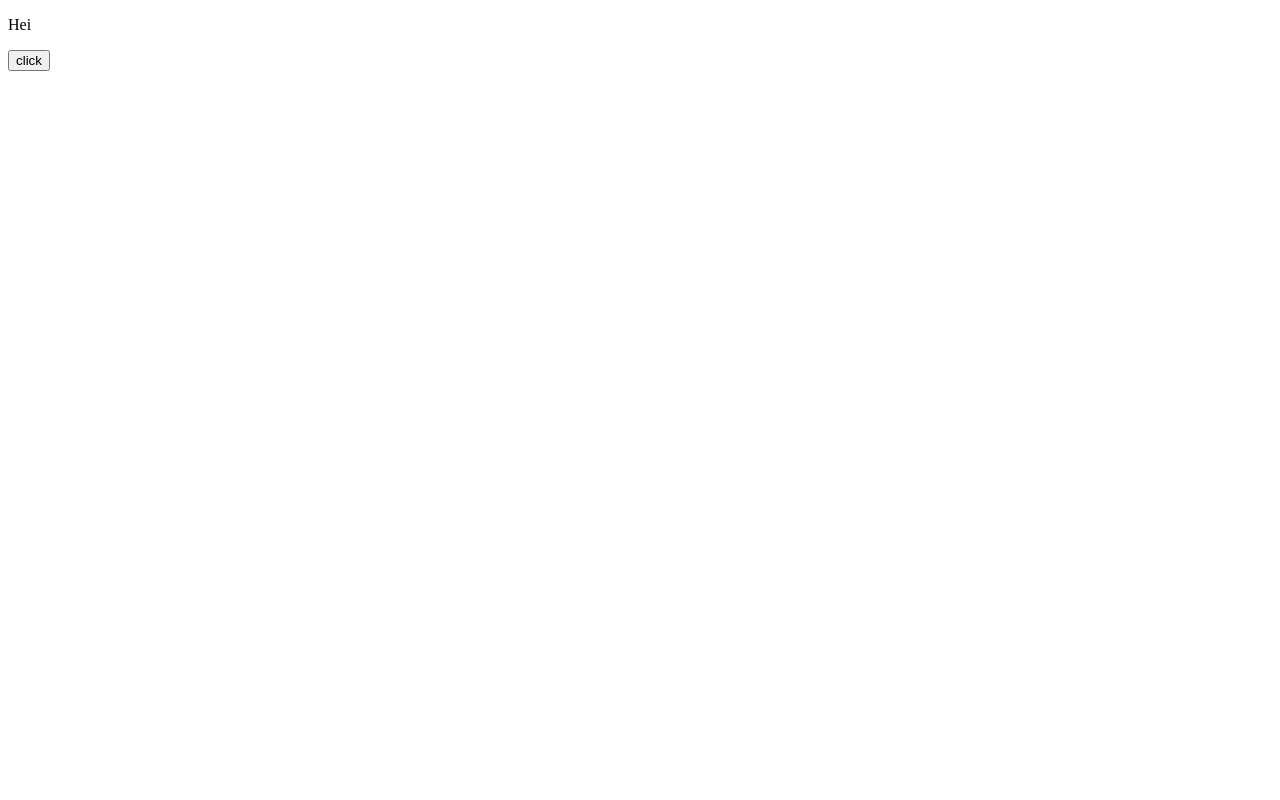
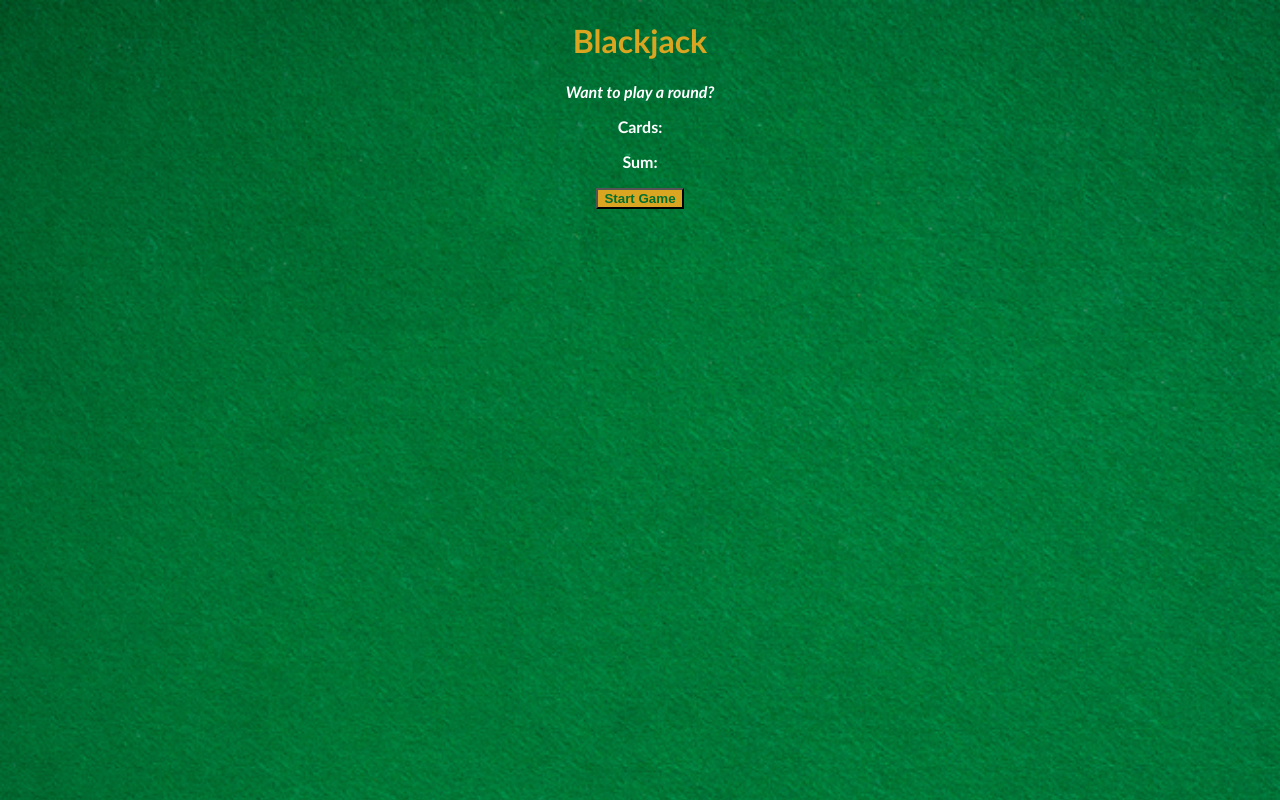
Before and after one commit to Noman-Memon/blackJack-Game, a plain HTML site: page index.html in a window 1280 px wide. Drawn offline with Linux system fonts and the light colour scheme.

Commit message:
1.add css 2. make start button functional 3.use of getElementById("e.g: message") or querySelector("e.g #message")

```diff
--- /dev/null
+++ b/index.css
@@ -0,0 +1,21 @@
+body {
+    font-family: 'Trebuchet MS', 'Lucida Sans Unicode', 'Lucida Grande', 'Lucida Sans', Arial, sans-serif;
+    background-image: url("images/table.png");
+    background-size: cover;
+    color: white;
+    text-align: center;
+    font-weight: bold;
+
+}
+h1 {
+    color: goldenrod;
+}
+#message-el {
+    font-style: italic;
+}
+#btn {
+    color: #016f32;
+    width:- 150px;
+    background:goldenrod;
+    font-weight: bold;
+}
--- a/index.html
+++ b/index.html
@@ -1,14 +1,21 @@
 <!DOCTYPE html>
 <html lang="en">
+
 <head>
     <meta charset="UTF-8">
     <meta http-equiv="X-UA-Compatible" content="IE=edge">
     <meta name="viewport" content="width=device-width, initial-scale=1.0">
     <title>Document</title>
+    <link rel="styleSheet" href="index.css"/>
 </head>
+
 <body>
-    <p id="hello">Hei</p>
-    <button onclick="Hello()">click</button>
+    <h1>Blackjack</h1>
+    <p id="message-el">Want to play a round?</p>
+    <p>Cards:</p>
+    <p id="sum">Sum:</p>
+    <button id="btn" onclick="startGame()">Start Game</button>
     <script src="index.js"></script>
 </body>
+
 </html>
--- a/index.js
+++ b/index.js
@@ -1,16 +1,20 @@
-let helloEl = document.getElementById("hello")
-let firsCard = Math.floor(Math.random() * 11) + 1;
-let secondCard = Math.floor(Math.random() * 11) + 1;
-let sum = firsCard + secondCard;
-console.log(sum)
-function Hello() {
-    if (sum < 21) {
-        console.log("Do you want to draw a new card? 🙂")
-    }else if (sum === 21) {
-        console.log("Wohoo! You've got Blackjack! 🥳")
-    }
-    else {
-        console.log("You're out of the game! 😭")
-    }
-    helloEl.innerText = sum
+let messageEl = document.getElementById("message-el")
+let sumEl = document.getElementById("sum")
+function startGame() {
+  let firsCard = Math.floor(Math.random() * 11) + 2;
+  let secondCard = Math.floor(Math.random() * 11) + 2;
+  let sum = firsCard + secondCard;
+  console.log(sum)
+
+  if (sum < 21) {
+    message = "Do you want to draw a new card? 🙂";
+  } else if (sum === 21) {
+    message = "Wohoo! You've got Blackjack! 🥳";
+    sumEl.textContent = `Sum: ${sum}`
+  } else {
+    message = "You're out of the game! 😭";
+  }
+  messageEl.textContent= message
+
 }
+console.log(messageEl)
```
Also changed, not shown: images/table.png (added).
